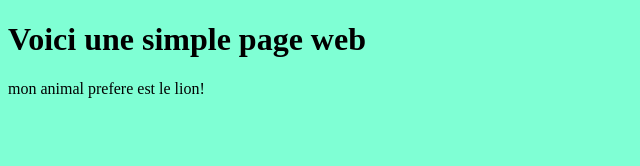
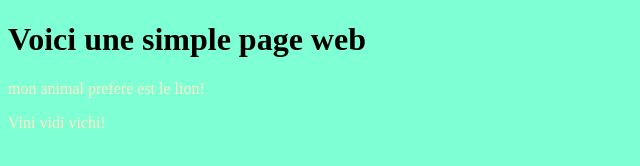
Before and after one commit to yassinebabe/testgit, a plain HTML site: page index.html in a window 1280 px wide. Shown: the whole page, without its empty margins (0-640 px from the left). Drawn offline with Linux system fonts and the light colour scheme.

Commit message:
ajout de couleur css sur le p

```diff
--- a/feuilletdestyle.css
+++ b/feuilletdestyle.css
@@ -1,3 +1,7 @@
 body{
   background-color: aquamarine;
 }
+
+p{
+  color: blanchedalmond;
+}
--- a/index.html
+++ b/index.html
@@ -7,5 +7,7 @@
 
 	<p>mon animal prefere est le lion!</p>
 
+	<p>Vini vidi vichi!</p>
+
 	</body>
 </html>
```
